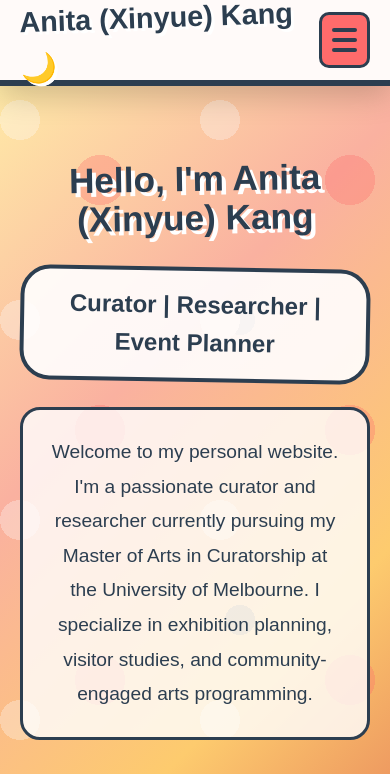
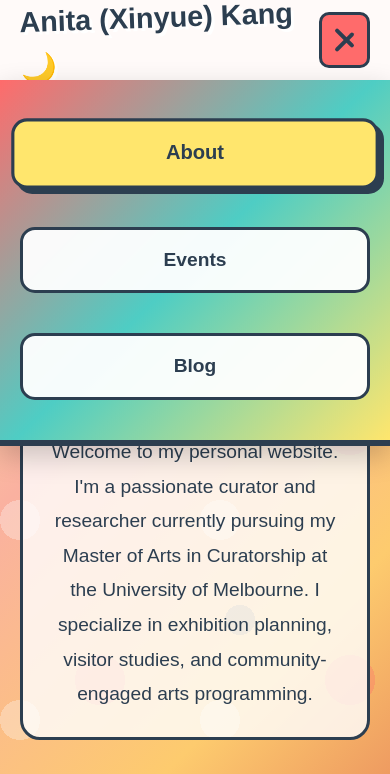
Before and after one commit to xinyuek/xinyuek.github.io, a plain HTML site: page index.html in a window 390 px wide. Both pictures are taken after a click on the element 344 px from the left and 40 px from the top of the page. Shown: the top 774 px of the page. Drawn offline with Linux system fonts and the light colour scheme.

Commit message:
fix mobile nav bar

```diff
--- a/styles.css
+++ b/styles.css
@@ -1155,11 +1155,60 @@ footer p {
 /* Responsive Design - Memphis Style */
 @media (max-width: 768px) {
     .nav-menu {
-        display: none;
+        position: fixed;
+        left: -100%;
+        top: 80px;
+        flex-direction: column;
+        background: linear-gradient(135deg, #ff6b6b, #4ecdc4, #ffe66d);
+        width: 100%;
+        text-align: center;
+        transition: 0.3s;
+        box-shadow: 0 10px 27px rgba(0, 0, 0, 0.2);
+        border-bottom: 6px solid #2c3e50;
+        z-index: 999;
+        padding: 30px 0;
+        gap: 20px;
+    }
+
+    .nav-menu.active {
+        left: 0;
     }
 
     .nav-toggle {
         display: flex;
+    }
+
+    .nav-toggle.active .bar:nth-child(2) {
+        opacity: 0;
+    }
+
+    .nav-toggle.active .bar:nth-child(1) {
+        transform: translateY(8px) rotate(45deg);
+    }
+
+    .nav-toggle.active .bar:nth-child(3) {
+        transform: translateY(-8px) rotate(-45deg);
+    }
+
+    .nav-item {
+        margin: 10px 0;
+    }
+
+    .nav-link {
+        transform: rotate(0deg);
+        margin: 0 20px;
+        display: block;
+        padding: 15px 30px;
+        border-radius: 15px;
+        background: rgba(255, 255, 255, 0.95);
+        border: 3px solid #2c3e50;
+        font-size: 1.2rem;
+    }
+
+    .nav-link:hover,
+    .nav-link.active {
+        background: #ffe66d;
+        transform: scale(1.05);
     }
 
     .hero-content {
```
